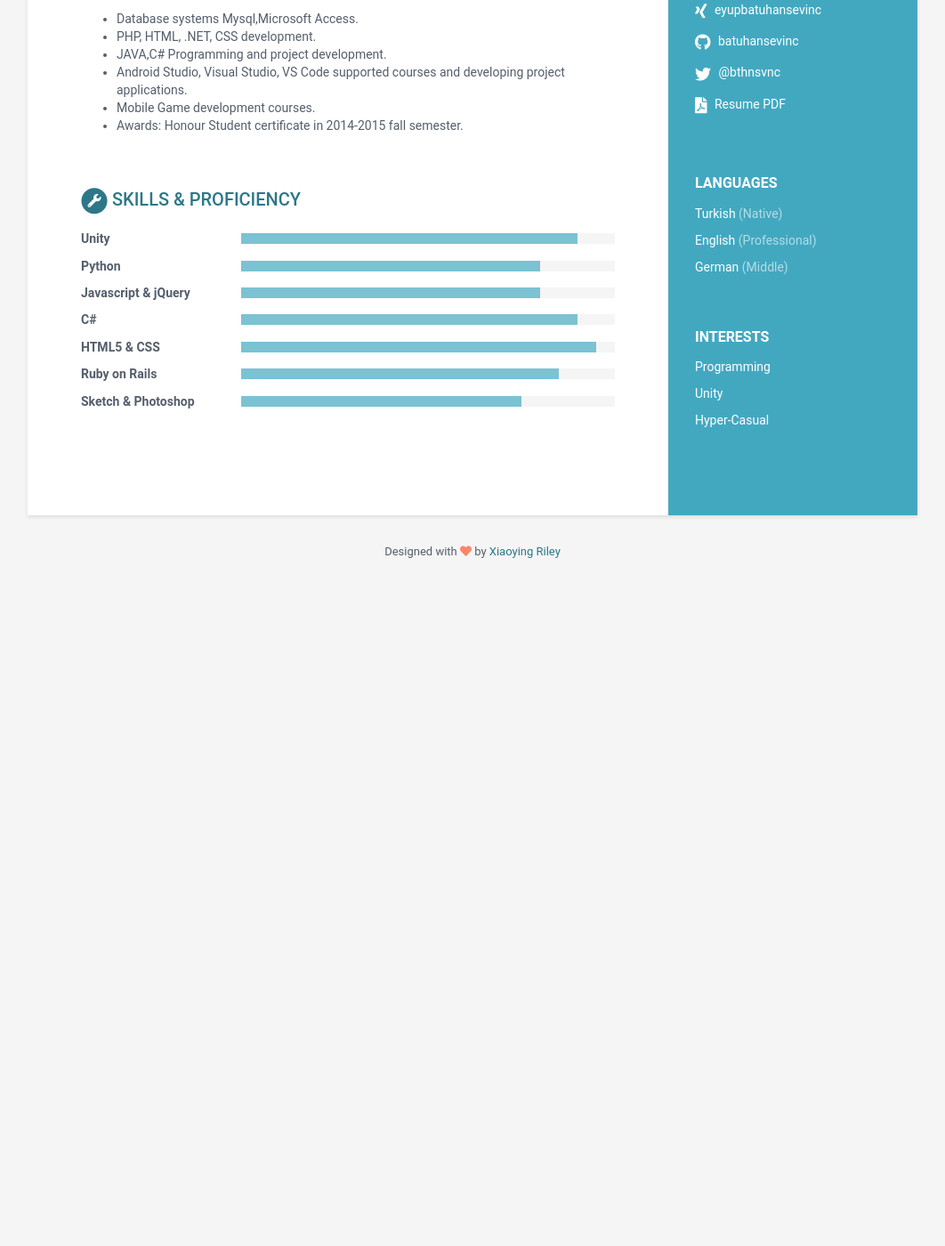
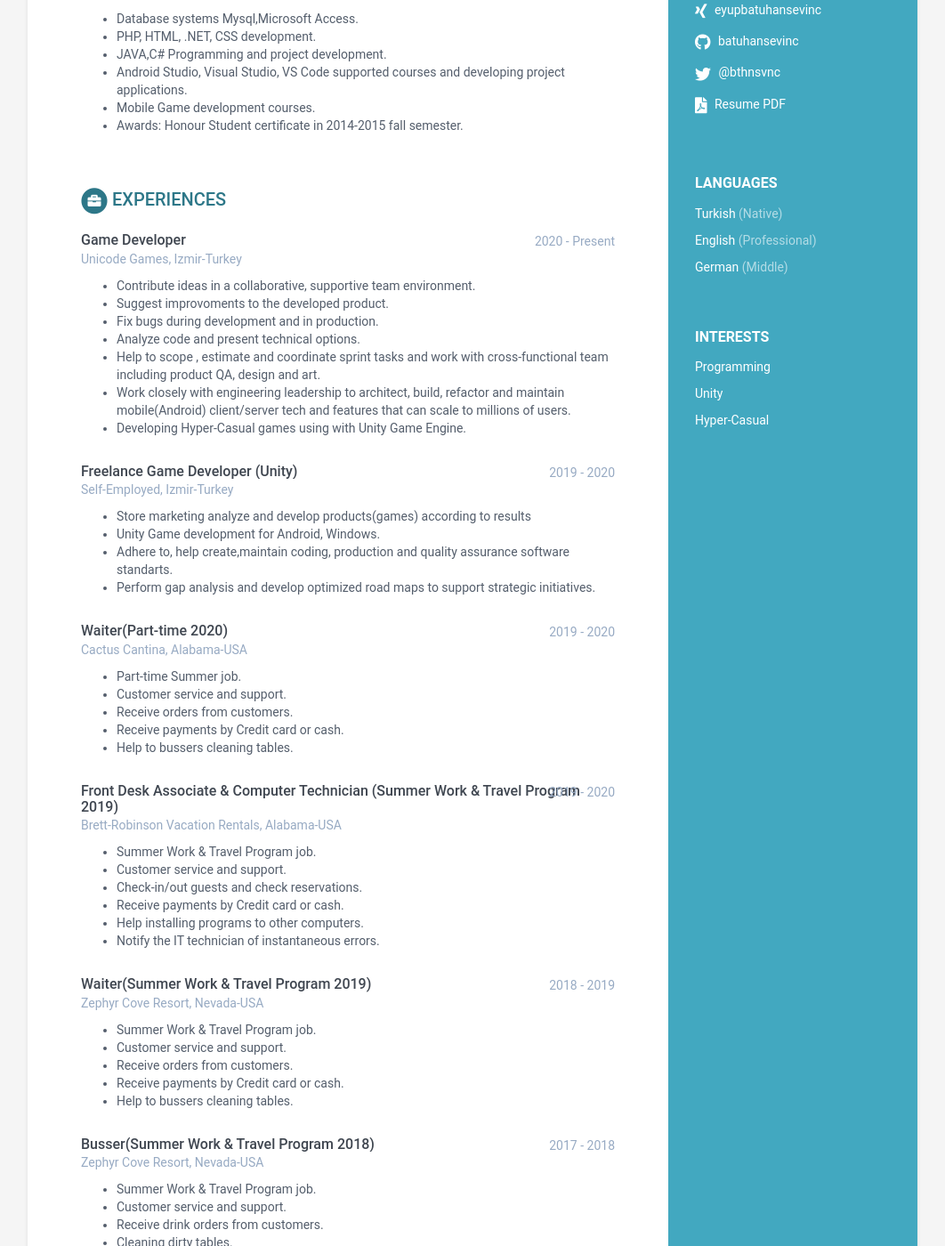
Before and after one commit to batuhansevinc/batuhansevinc.github.io, a Jekyll site: the page built from index.html, in a window 1280 px wide and 1400 px high, scrolled down 458 px. Shown: the whole window at 89% size, without its empty margins (109-1171 px from the left). Built offline with Jekyll 4.4.1, drawn with Linux system fonts in a browser that asks for light colours; before the commit the page ends 1119 px from its top, so only the background shows below that; part of the change alters nothing that is shown; some of the changed text lies outside the part shown.

Commit message:
Update data.yml
fix14

```diff
--- a/_data/data.yml
+++ b/_data/data.yml
@@ -57,7 +57,7 @@ sidebar:
 education:
     - degree: BSc in Software Engineering
       university: Izmir University of Economics
-      time: 2016 - 2022
+      time: 2016 - present
       details: |
         - Coordinate designs and implementation with QA to enable automated and manual testing.
         - Write unit tests for components.
@@ -78,68 +78,68 @@ education:
         - Mobile Game development courses.
         - Awards: Honour Student certificate in 2014-2015 fall semester.
 
-#experiences:
-#    - role: Game Developer
-#      time: 2020 - Present
-#      company: Unicode Games, Izmir-Turkey
-#      details: |
-#          - Contribute ideas in a collaborative, supportive team environment.
-#          - Suggest improvoments to the developed product.
-#          - Fix bugs during development and in production.
-#          - Analyze code and present technical options.
-#          - Help to scope , estimate and coordinate sprint tasks and work with cross-functional team including product QA, design and art.
-#          - Work closely with engineering leadership to architect, build, refactor and maintain mobile(Android) client/server tech and features that can scale to millions of users.
-#          - Developing Hyper-Casual games using with Unity Game Engine.
+experiences:
+    - role: Game Developer
+      time: 2020 - Present
+      company: Unicode Games, Izmir-Turkey
+      details: |
+          - Contribute ideas in a collaborative, supportive team environment.
+          - Suggest improvoments to the developed product.
+          - Fix bugs during development and in production.
+          - Analyze code and present technical options.
+          - Help to scope , estimate and coordinate sprint tasks and work with cross-functional team including product QA, design and art.
+          - Work closely with engineering leadership to architect, build, refactor and maintain mobile(Android) client/server tech and features that can scale to millions of users.
+          - Developing Hyper-Casual games using with Unity Game Engine.
 
-#    - role: Freelance Game Developer (Unity)
-#      time: 2019 - 2020
-#      company: Self-Employed, Izmir-Turkey
-#      details: |
-#           - Store marketing analyze and develop products(games) according to results
-#           - Unity Game development for Android, Windows.
-#           - Adhere to, help create,maintain coding, production and quality assurance software standarts.
-#           - Perform gap analysis and develop optimized road maps to support strategic initiatives.
+    - role: Freelance Game Developer (Unity)
+      time: 2019 - 2020
+      company: Self-Employed, Izmir-Turkey
+      details: |
+           - Store marketing analyze and develop products(games) according to results
+           - Unity Game development for Android, Windows.
+           - Adhere to, help create,maintain coding, production and quality assurance software standarts.
+           - Perform gap analysis and develop optimized road maps to support strategic initiatives.
 
-#    - role: Waiter(Part-time 2020)
-#      time: 2019 - 2020
-#      company: Cactus Cantina, Alabama-USA
-#      details: |
-#           - Part-time Summer job.
-#           - Customer service and support.
-#           - Receive orders from customers.
-#           - Receive payments by Credit card or cash.
-#           - Help to bussers cleaning tables.
+    - role: Waiter(Part-time 2020)
+      time: 2019 - 2020
+      company: Cactus Cantina, Alabama-USA
+      details: |
+           - Part-time Summer job.
+           - Customer service and support.
+           - Receive orders from customers.
+           - Receive payments by Credit card or cash.
+           - Help to bussers cleaning tables.
 
-#    - role: Front Desk Associate & Computer Technician (Summer Work & Travel Program 2019)
-#      time: 2019 - 2020
-#      company: Brett-Robinson Vacation Rentals, Alabama-USA
-#      details: |
-#           - Summer Work & Travel Program job.
-#           - Customer service and support.
-#           - Check-in/out guests and check reservations.
-#           - Receive payments by Credit card or cash.
-#           - Help installing programs to other computers.
-#           - Notify the IT technician of instantaneous errors.
-#
-  #  - role: Waiter(Summer Work & Travel Program 2019)
-  #    time: 2018 - 2019
-  #    company: Zephyr Cove Resort, Nevada-USA
- #     details: |
- #          - Summer Work & Travel Program job.
-#           - Customer service and support.
-#           - Receive orders from customers.
-#           - Receive payments by Credit card or cash.
-#           - Help to bussers cleaning tables.
-#
-#    - role: Busser(Summer Work & Travel Program 2018)
-#      time: 2017 - 2018
-#      company: Zephyr Cove Resort, Nevada-USA
-#      details: |
-#           - Summer Work & Travel Program job.
-#           - Customer service and support.
-#           - Receive drink orders from customers.
-#           - Cleaning dirty tables.
-#           - Adjusting the seating arrangement.
+    - role: Front Desk Associate & Computer Technician (Summer Work & Travel Program 2019)
+      time: 2019 - 2020
+      company: Brett-Robinson Vacation Rentals, Alabama-USA
+      details: |
+           - Summer Work & Travel Program job.
+           - Customer service and support.
+           - Check-in/out guests and check reservations.
+           - Receive payments by Credit card or cash.
+           - Help installing programs to other computers.
+           - Notify the IT technician of instantaneous errors.
+
+    - role: Waiter(Summer Work & Travel Program 2019)
+      time: 2018 - 2019
+      company: Zephyr Cove Resort, Nevada-USA
+      details: |
+           - Summer Work & Travel Program job.
+           - Customer service and support.
+           - Receive orders from customers.
+           - Receive payments by Credit card or cash.
+           - Help to bussers cleaning tables.
+
+    - role: Busser(Summer Work & Travel Program 2018)
+      time: 2017 - 2018
+      company: Zephyr Cove Resort, Nevada-USA
+      details: |
+           - Summer Work & Travel Program job.
+           - Customer service and support.
+           - Receive drink orders from customers.
+           - Cleaning dirty tables.
+           - Adjusting the seating arrangement.
 
 #Portfolio:
     #title: Projects and Games
```
